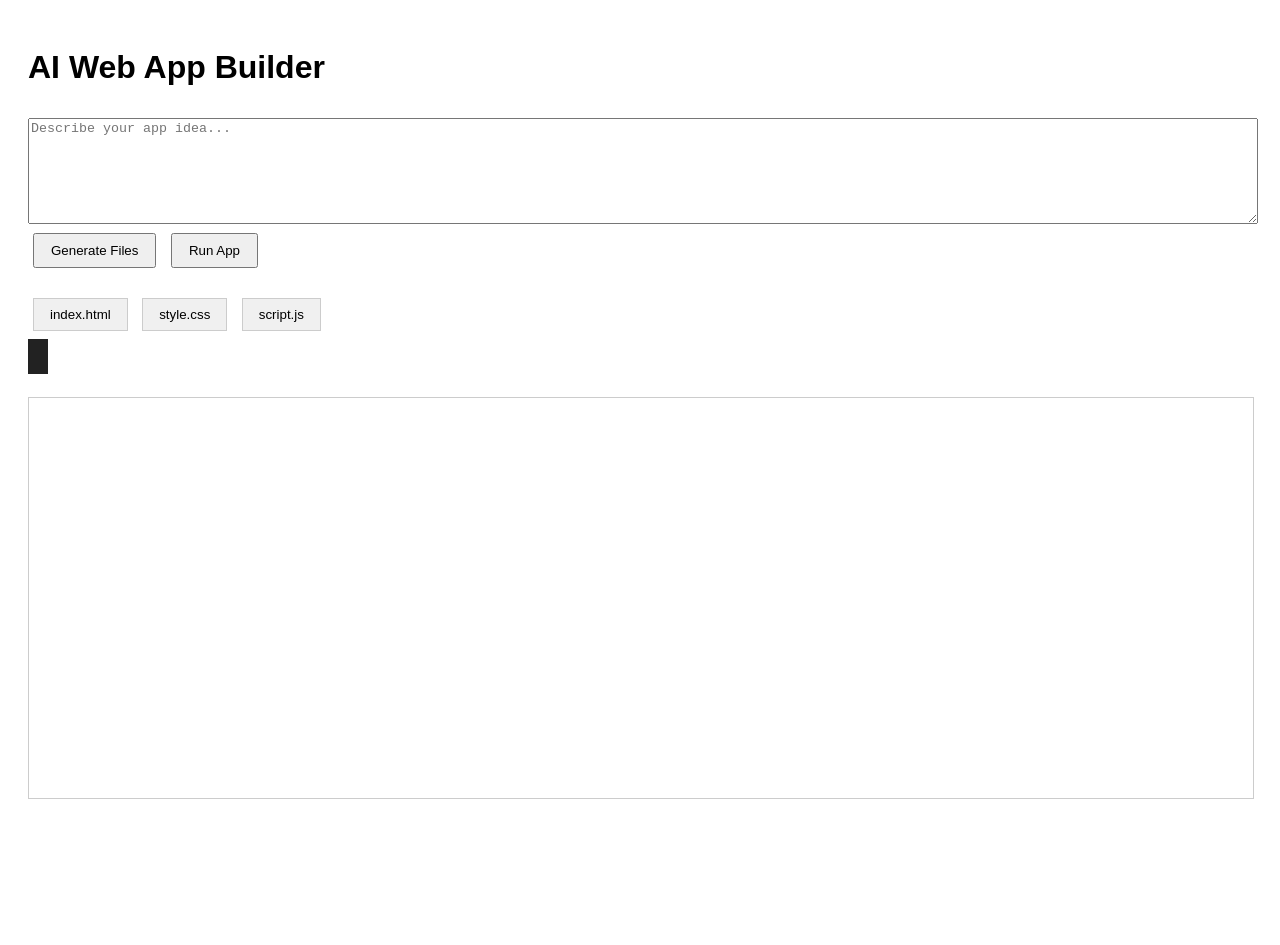
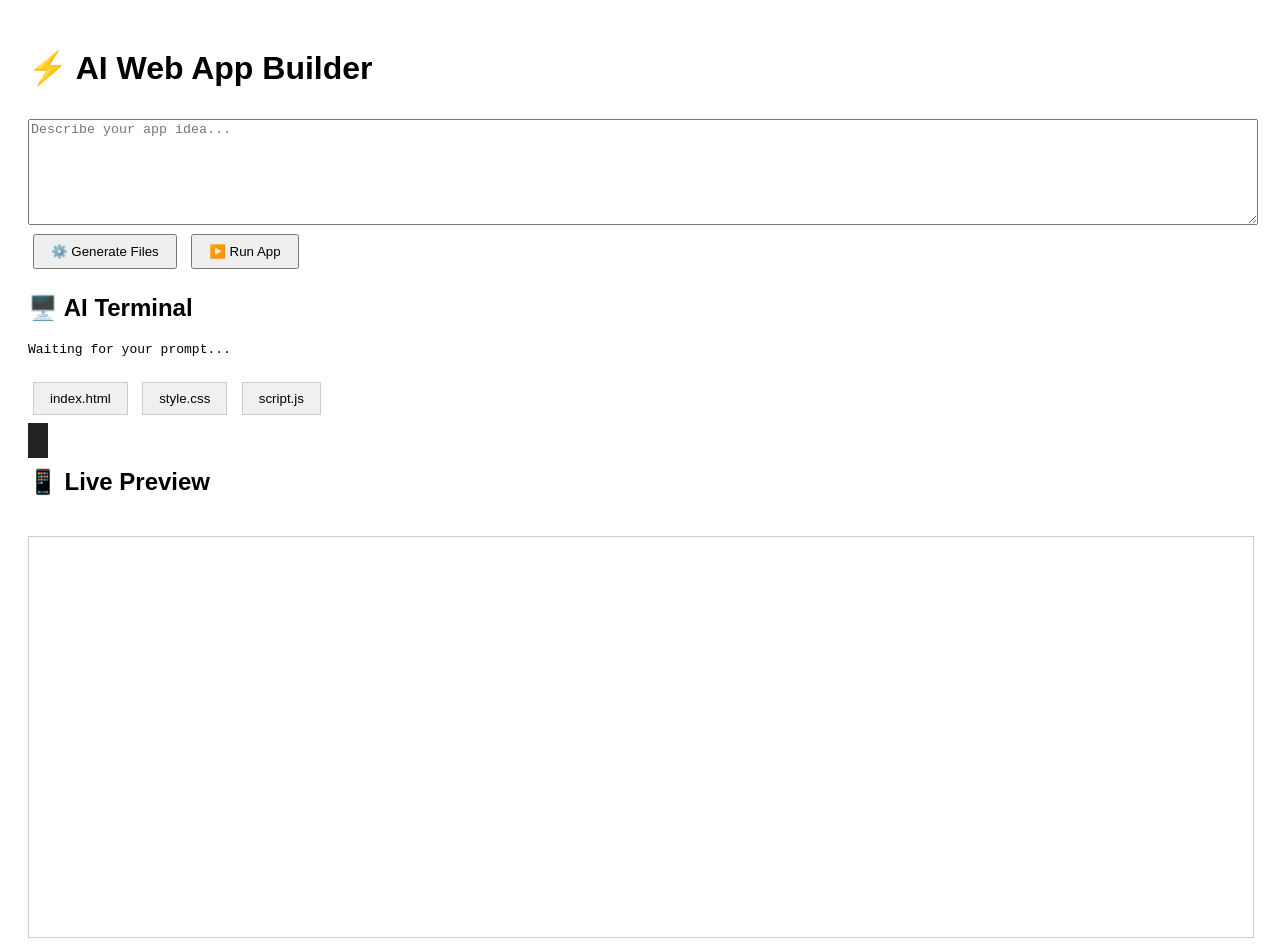
Before and after one commit to RosarioEspadera/AI-webapp-builder, a plain HTML site: page docs/index.html in a window 1280 px wide. Before the commit the page ends 831 px from the top, so only its background shows below. Drawn offline with Linux system fonts and the light colour scheme.

Commit message:
Update index.html

```diff
--- a/docs/index.html
+++ b/docs/index.html
@@ -6,19 +6,40 @@
   <link rel="stylesheet" href="style.css">
 </head>
 <body>
-  <h1>AI Web App Builder</h1>
+  <header>
+    <h1>⚡ AI Web App Builder</h1>
+  </header>
+
+  <main>
+    <!-- Prompt Input -->
+    <section id="controls">
       <textarea id="prompt" placeholder="Describe your app idea..."></textarea><br>
-  <button id="generateBtn">Generate Files</button>
-  <button id="runBtn">Run App</button>
+      <button id="generateBtn">⚙️ Generate Files</button>
+      <button id="runBtn">▶️ Run App</button>
+    </section>
 
+    <!-- Terminal Output -->
+    <section id="terminal-section">
+      <h2>🖥️ AI Terminal</h2>
+      <pre id="terminal">Waiting for your prompt...</pre>
+    </section>
+
+    <!-- Tabs for files -->
+    <section id="editor">
       <div id="tabs">
-    <button class="tab" data-file="index.html">index.html</button>
+        <button class="tab active" data-file="index.html">index.html</button>
         <button class="tab" data-file="style.css">style.css</button>
         <button class="tab" data-file="script.js">script.js</button>
       </div>
+      <pre><code id="output"></code></pre>
+    </section>
 
-  <pre><code id="output"></code></pre>
+    <!-- Live Preview -->
+    <section id="preview-section">
+      <h2>📱 Live Preview</h2>
       <iframe id="preview"></iframe>
+    </section>
+  </main>
 
   <script src="script.js"></script>
 </body>
```
Lines whose indentation alone changed are shown as unchanged.
